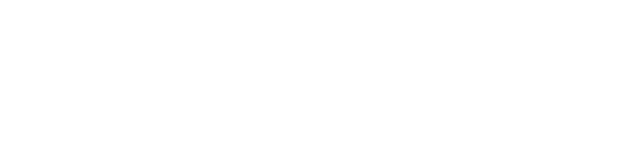
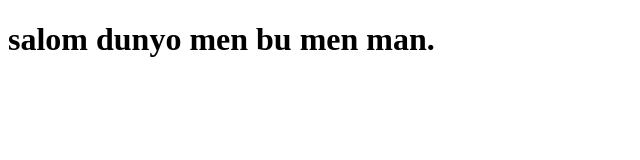
Before and after one commit to izzatbekmadaminov7141/github_yangi, a plain HTML site: page index.html in a window 1280 px wide. Shown: the whole page, without its empty margins (0-640 px from the left). Drawn offline with Linux system fonts and the light colour scheme.

Commit message:
style qo'shdik

```diff
--- a/index.html
+++ b/index.html
@@ -6,5 +6,7 @@
     <meta name="viewport" content="width=device-width, initial-scale=1.0" />
     <title>Document</title>
   </head>
-  <body></body>
+  <body>
+    <h1>salom dunyo men bu men man.</h1>
+  </body>
 </html>
--- /dev/null
+++ b/style.css
@@ -0,0 +1,4 @@
+* {
+  margin: 0;
+  padding: 0;
+}
```
